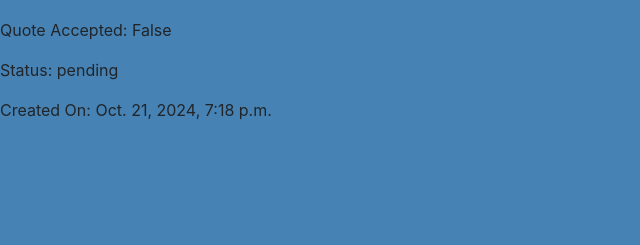
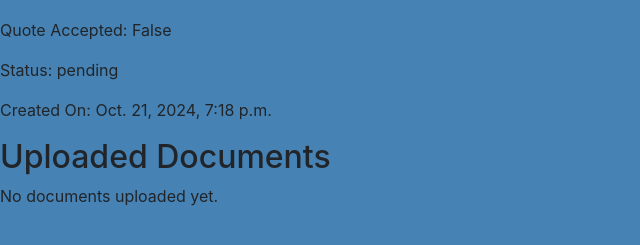
Before and after one commit to seanfreaney/FFS, a Django app: page /service-requests/d0afc01b-29fa-4dfd-be5e-aa2101b6b647/ in a window 1280 px wide. Shown: the part 350-595 px from the top of the page, without its empty margins (0-640 px from the left). Run offline with Django 5.2, Linux system fonts and the light colour scheme; a user stored in the database is signed in; data comes from the database, SQL or seed files in the repository; both versions use the stored data as it was after the commit; some libraries are stand-ins or nearby versions.

Commit message:
update service_request_detail.html and service_request_detail view to show uploaded document

```diff
--- a/service_requests/templates/service_requests/service_request_detail.html
+++ b/service_requests/templates/service_requests/service_request_detail.html
@@ -11,4 +11,19 @@
     <p>Quote Accepted: {{ service_request.quote_accepted }}</p>
     <p>Status: {{ service_request.status }}</p>
     <p>Created On: {{ service_request.created_on }}</p>
+
+    <h2>Uploaded Documents</h2>
+    {% if documents %}
+        <ul>
+        {% for document in documents %}
+            <li>
+                {{ document.file.name }}
+                ({% if document.is_bank_statement %}Bank Statement{% else %}Other Document{% endif %})
+                - Uploaded on {{ document.uploaded_at }}
+            </li>
+        {% endfor %}
+        </ul>
+    {% else %}
+        <p>No documents uploaded yet.</p>
+    {% endif %}
 {% endblock %}
--- a/service_requests/views.py
+++ b/service_requests/views.py
@@ -29,7 +29,8 @@ def create_service_request(request):
 @login_required
 def service_request_detail(request, request_number):
     service_request = get_object_or_404(ServiceRequest, request_number=request_number, user=request.user)
-    return render(request, 'service_requests/service_request_detail.html', {'service_request': service_request})
+    documents = service_request.documents.all()
+    return render(request, 'service_requests/service_request_detail.html', {'service_request': service_request, 'documents': documents})
 
 @login_required
 def service_request_list(request):
```
Also changed, not shown: db.sqlite3, media/documents/Screenshot_2024-10-20_at_17.26.02.png (added).
